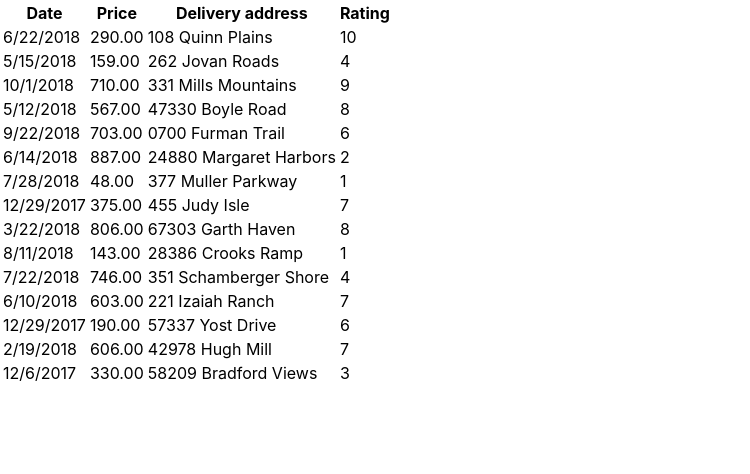
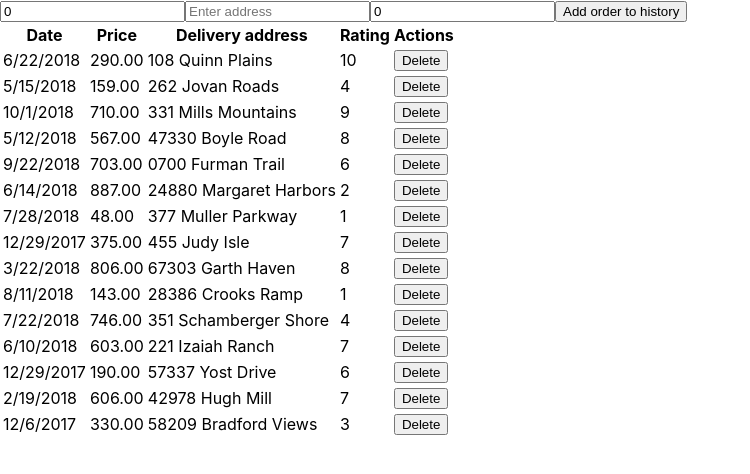
Before and after one commit to kkohan-ctr-asp/ReactProj, a React (Create React App) app: page / in a window 1280 px wide. Shown: the top 474 px of the page, without its empty margins (0-750 px from the left). Built offline with nearby package versions, Linux system fonts and the light colour scheme; data requests are answered from the project's data file.

Commit message:
Added server and order add/delete

```diff
--- a/package.json
+++ b/package.json
@@ -3,6 +3,7 @@
   "version": "0.1.0",
   "private": true,
   "dependencies": {
+    "axios": "^0.18.0",
     "eslint-config-react-app": "^4.0.1",
     "eslint-plugin-react-app": "^5.0.1",
     "react": "^16.8.6",
@@ -16,7 +17,8 @@
     "eject": "react-scripts eject",
     "lint": "eslint src/**/*.{js,jsx}",
     "lint:fix": "eslint src/**/*.{js,jsx} --fix",
-    "lint:format": "prettier src/**/*.{js,jss,css,json} --write"
+    "lint:format": "prettier src/**/*.{js,jss,css,json} --write",
+    "server": "json-server --watch server/db.json --port 3001"
   },
   "eslintConfig": {
     "extends": "react-app"
@@ -43,6 +45,7 @@
     "eslint-plugin-prettier": "^3.1.0",
     "eslint-plugin-react": "^7.13.0",
     "husky": "^2.3.0",
+    "json-server": "^0.15.0",
     "lint-staged": "^8.1.7",
     "prettier": "^1.17.1"
   }
--- /dev/null
+++ b/server/db.json
@@ -0,0 +1,109 @@
+{
+  "order-history": [
+    {
+      "id": 0,
+      "date": "6/22/2018",
+      "price": "290.00",
+      "address": "108 Quinn Plains",
+      "rating": 10
+    },
+    {
+      "id": 1,
+      "date": "5/15/2018",
+      "price": "159.00",
+      "address": "262 Jovan Roads",
+      "rating": 4
+    },
+    {
+      "id": 2,
+      "date": "10/1/2018",
+      "price": "710.00",
+      "address": "331 Mills Mountains",
+      "rating": 9
+    },
+    {
+      "id": 3,
+      "date": "5/12/2018",
+      "price": "567.00",
+      "address": "47330 Boyle Road",
+      "rating": 8
+    },
+    {
+      "id": 4,
+      "date": "9/22/2018",
+      "price": "703.00",
+      "address": "0700 Furman Trail",
+      "rating": 6
+    },
+    {
+      "id": 5,
+      "date": "6/14/2018",
+      "price": "887.00",
+      "address": "24880 Margaret Harbors",
+      "rating": 2
+    },
+    {
+      "id": 6,
+      "date": "7/28/2018",
+      "price": "48.00",
+      "address": "377 Muller Parkway",
+      "rating": 1
+    },
+    {
+      "id": 7,
+      "date": "12/29/2017",
+      "price": "375.00",
+      "address": "455 Judy Isle",
+      "rating": 7
+    },
+    {
+      "id": 8,
+      "date": "3/22/2018",
+      "price": "806.00",
+      "address": "67303 Garth Haven",
+      "rating": 8
+    },
+    {
+      "id": 9,
+      "date": "8/11/2018",
+      "price": "143.00",
+      "address": "28386 Crooks Ramp",
+      "rating": 1
+    },
+    {
+      "id": 10,
+      "date": "7/22/2018",
+      "price": "746.00",
+      "address": "351 Schamberger Shore",
+      "rating": 4
+    },
+    {
+      "id": 11,
+      "date": "6/10/2018",
+      "price": "603.00",
+      "address": "221 Izaiah Ranch",
+      "rating": 7
+    },
+    {
+      "id": 12,
+      "date": "12/29/2017",
+      "price": "190.00",
+      "address": "57337 Yost Drive",
+      "rating": 6
+    },
+    {
+      "id": 13,
+      "date": "2/19/2018",
+      "price": "606.00",
+      "address": "42978 Hugh Mill",
+      "rating": 7
+    },
+    {
+      "id": 14,
+      "date": "12/6/2017",
+      "price": "330.00",
+      "address": "58209 Bradford Views",
+      "rating": 3
+    }
+  ]
+}
--- a/src/components/App.js
+++ b/src/components/App.js
@@ -1,7 +1,6 @@
 import React from 'react';
 import OrderHistory from './OrderHistory';
-import orders from './order-history.json';
 
-const App = () => <OrderHistory orders={orders} />;
+const App = () => <OrderHistory />;
 
 export default App;
--- a/src/components/OrderHistory.jsx
+++ b/src/components/OrderHistory.jsx
@@ -1,24 +1,51 @@
-import React from 'react';
+import React, { Component } from 'react';
+import OrderTable from './OrderTable';
+import * as API from '../services/orderHistory-api';
+import OrderHistoryForm from './OrderHistoryForm';
 
-const OrderHistory = ({ orders }) => (
-  <table>
-    <thead>
-      <th>Date</th>
-      <th>Price</th>
-      <th>Delivery address</th>
-      <th>Rating</th>
-    </thead>
-    <tbody>
-      {orders.map(order => (
-        <tr key={order.id}>
-          <td>{order.date}</td>
-          <td>{order.price}</td>
-          <td>{order.address}</td>
-          <td>{order.rating}</td>
-        </tr>
-      ))}
-    </tbody>
-  </table>
-);
+export default class OrderHistory extends Component {
+  state = { orders: [] };
 
-export default OrderHistory;
+  async componentDidMount() {
+    const orders = await API.getOrderHistory();
+
+    this.setState({ orders });
+  }
+
+  handleAddOrder = async (price, address, rating) => {
+    const order = {
+      date: Date.now(),
+      price,
+      address,
+      rating,
+    };
+
+    const res = await API.addOrder(order);
+
+    this.setState(prevState => ({
+      orders: [...prevState.orders, res],
+    }));
+  };
+
+  handleDeleteOrder = async id => {
+    const res = await API.deleteOrder(id);
+    if (res === 200) {
+      this.setState(prevState => ({
+        orders: prevState.orders.filter(order => order.id !== id),
+      }));
+    }
+  };
+
+  render() {
+    const { orders } = this.state;
+    return (
+      <div>
+        <OrderHistoryForm onSubmit={this.handleAddOrder} />
+        <OrderTable
+          orders={orders}
+          handleDeleteOrder={this.handleDeleteOrder}
+        />
+      </div>
+    );
+  }
+}
--- /dev/null
+++ b/src/components/OrderHistoryForm.jsx
@@ -0,0 +1,59 @@
+import React, { Component } from 'react';
+
+const INITIAL_STATE = { price: 0, address: '', rating: 0 };
+
+export default class OrderHistoryForm extends Component {
+  state = { ...INITIAL_STATE };
+
+  handleChanges = ({ target }) => {
+    const { name, value } = target;
+    this.setState({
+      [name]: value,
+    });
+  };
+
+  handleSubmit = e => {
+    e.preventDefault();
+
+    const { price, address, rating } = this.state;
+    const { onSubmit } = this.props;
+
+    onSubmit(price, address, rating);
+
+    this.reset();
+  };
+
+  reset = () => {
+    this.setState({ ...INITIAL_STATE });
+  };
+
+  render() {
+    const { price, address, rating } = this.state;
+    return (
+      <form onSubmit={this.handleSubmit}>
+        <input
+          type="number"
+          name="price"
+          value={price}
+          placeholder="Enter price"
+          onChange={this.handleChanges}
+        />
+        <input
+          type="text"
+          name="address"
+          value={address}
+          placeholder="Enter address"
+          onChange={this.handleChanges}
+        />
+        <input
+          type="number"
+          name="rating"
+          value={rating}
+          placeholder="Enter rating"
+          onChange={this.handleChanges}
+        />
+        <button type="submit">Add order to history</button>
+      </form>
+    );
+  }
+}
--- /dev/null
+++ b/src/components/OrderTable.jsx
@@ -0,0 +1,32 @@
+import React from 'react';
+
+const OrderTable = ({ orders, handleDeleteOrder }) => (
+  <table>
+    <thead>
+      <tr>
+        <th>Date</th>
+        <th>Price</th>
+        <th>Delivery address</th>
+        <th>Rating</th>
+        <th>Actions</th>
+      </tr>
+    </thead>
+    <tbody>
+      {orders.map(order => (
+        <tr key={order.id}>
+          <td>{order.date}</td>
+          <td>{order.price}</td>
+          <td>{order.address}</td>
+          <td>{order.rating}</td>
+          <td>
+            <button type="button" onClick={() => handleDeleteOrder(order.id)}>
+              Delete
+            </button>
+          </td>
+        </tr>
+      ))}
+    </tbody>
+  </table>
+);
+
+export default OrderTable;
--- /dev/null
+++ b/src/services/orderHistory-api.js
@@ -0,0 +1,29 @@
+import axios from 'axios';
+
+const BASE_URL = 'http://localhost:3001/order-history';
+
+const getOrderHistory = async () => {
+  const res = await axios.get(BASE_URL);
+
+  return res.data;
+};
+
+const getOrderById = async id => {
+  const res = await axios.get(`${BASE_URL}/${id}`);
+
+  return res;
+};
+
+const deleteOrder = async id => {
+  const res = await axios.delete(`${BASE_URL}/${id}`);
+
+  return res.status;
+};
+
+const addOrder = async order => {
+  const res = await axios.post(`${BASE_URL}`, order);
+
+  return res.data;
+};
+
+export { getOrderHistory, getOrderById, deleteOrder, addOrder };
```
Also changed, not shown: 1 other file (tests, documents, lock files or other folders).
